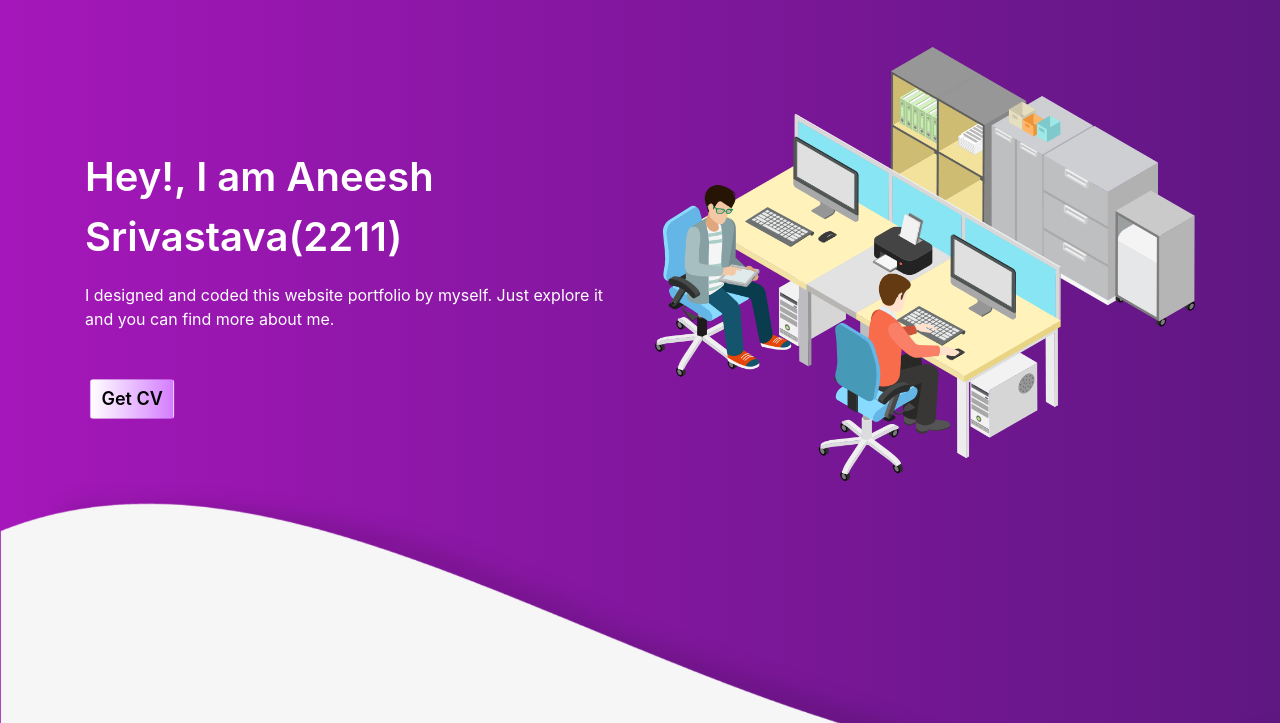
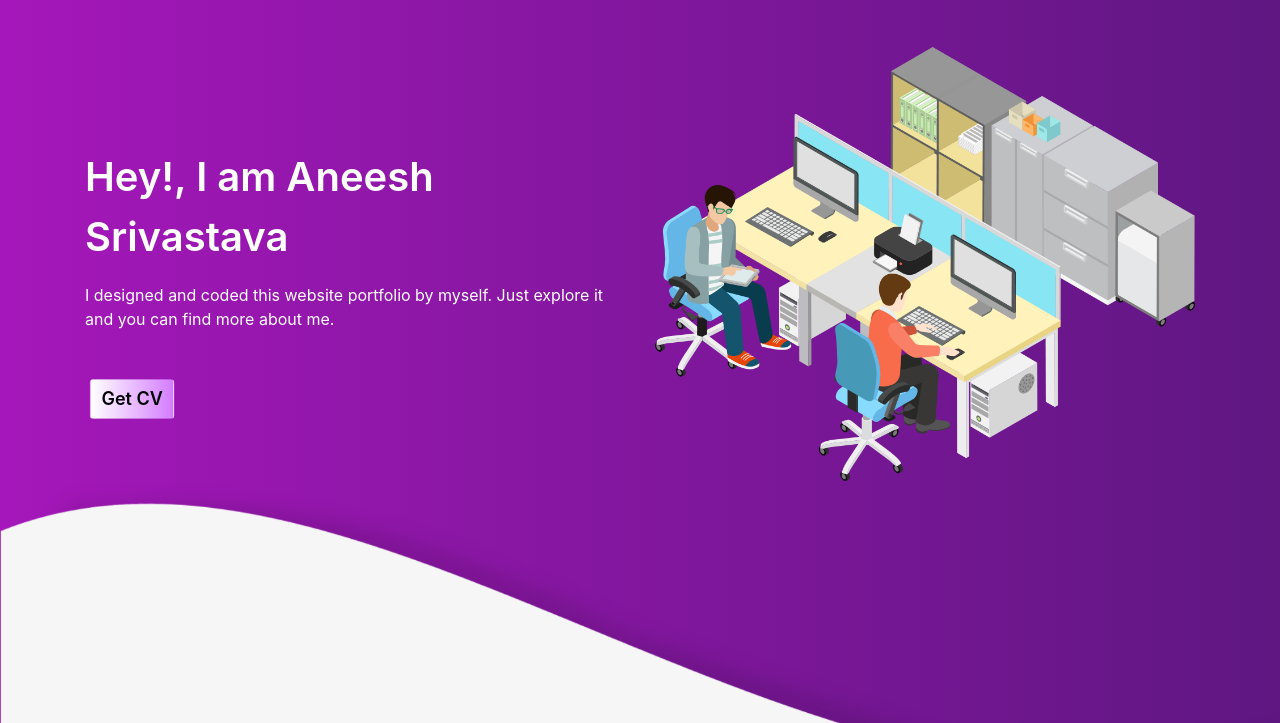
Before and after one commit to AneeshSrivastava/Portfolio-indiex.html, a plain HTML site: page index.html in a window 1280 px wide. Shown: the part 77-800 px from the top of the page. Drawn offline with nearby package versions, Linux system fonts and the light colour scheme.

Commit message:
Update index.html
hahaha

```diff
--- a/index.html
+++ b/index.html
@@ -45,7 +45,7 @@
     <div class="container">
         <div class="row">
             <div class="col-md-6">
-                <p class="promo-title">Hey!, I am Aneesh Srivastava(2211)</p>
+                <p class="promo-title">Hey!, I am Aneesh Srivastava</p>
                 <p>I designed and coded this website portfolio by myself. Just explore it and you can find
                   more about me.
                 </p>
```
